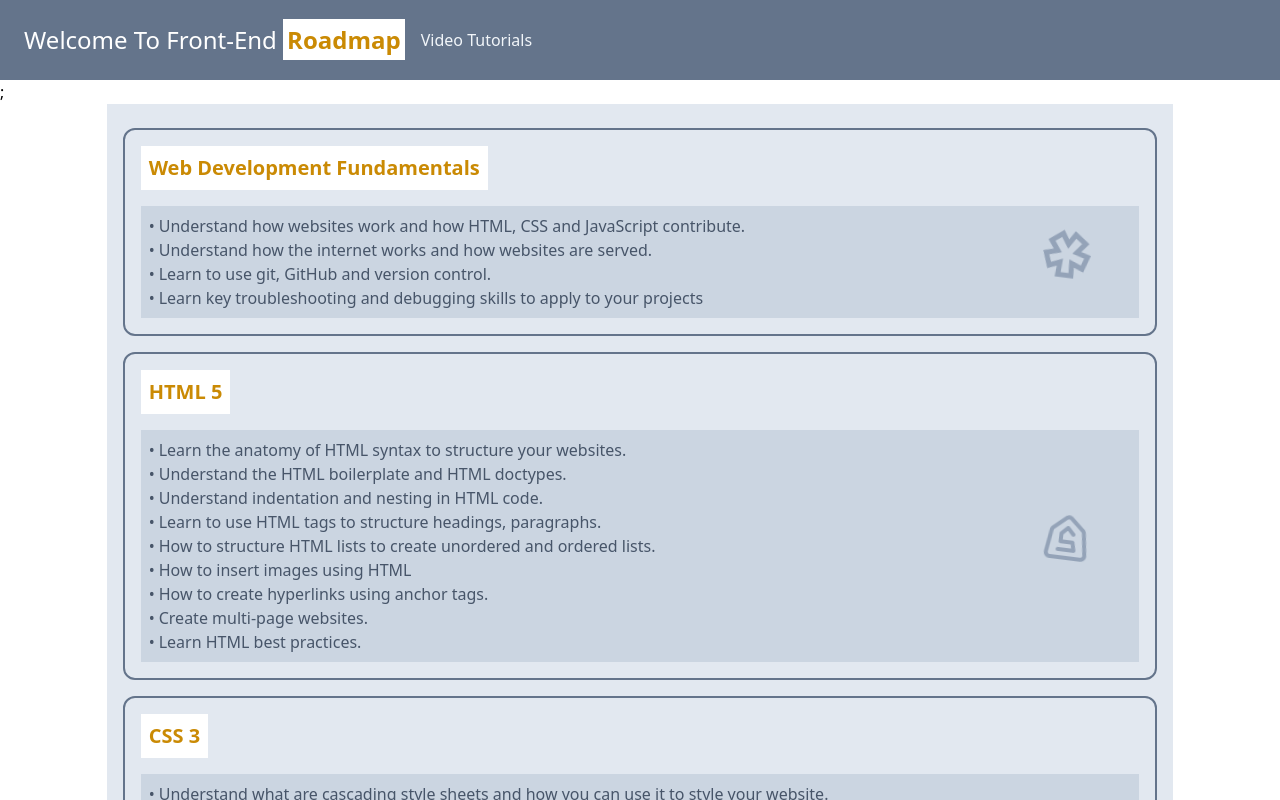
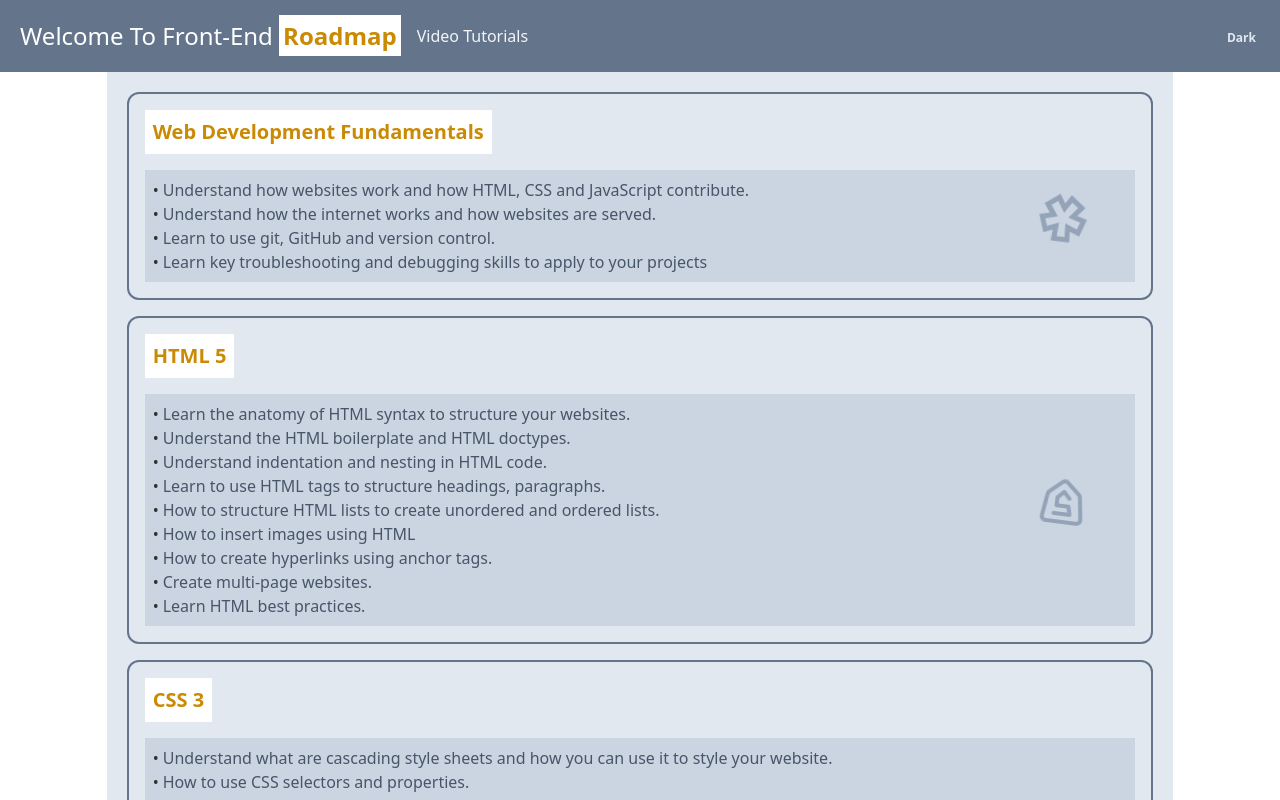
Before and after one commit to sarkuzb/roadmap, a React (Vite) app: page / in a window 1280 px wide. Shown: the top 800 px of the page. Built offline with nearby package versions, Linux system fonts and the light colour scheme.

Commit message:
Dark || Light modes added

```diff
--- a/src/Roadmap.jsx
+++ b/src/Roadmap.jsx
@@ -1,5 +1,4 @@
 import { useState } from "react";
-import { Informations } from "./data";
 import { ShowMoreInfo } from "./data";
 import { JavaScript } from "./data";
 import { VideoTutorial } from "./videtutorials";
@@ -13,6 +12,8 @@ import BackToTopHere from "./components/backToTopButton";
 
 import { Header, VideoTutorials } from "./components/header";
 import VideoScrollProvider from "./context/videosectionscroll";
+
+import Info from "./components/information";
 
 import Bottom from "./components/bottom";
 
@@ -28,39 +29,7 @@ function Roadmap() {
         <Header />
         <div className="Main mx-auto max-w-full 2xl:w-10/12 xl:w-10/12 lg:w-10/12 md:w-10/12 sm:w-10/12  bg-slate-200 pb-2 pt-2">
           {/* roadmap */}
-          {Informations.map((info) => (
-            <div
-              key={info.id}
-              className="border-2 border-slate-500 rounded-xl p-4 m-4"
-            >
-              <div>
-                <p className="bg-white inline-block p-2 text-xl font-semibold text-yellow-600">
-                  {info.direction}
-                </p>
-              </div>
-              <ul className="bg-slate-300 mt-4 p-2 text-slate-600 font-light">
-                <div className="flex flex-col items-center md:flex-row justify-between">
-                  <div>
-                    {info.informa.map((item, index) => (
-                      <li key={index}>
-                        <span className="pr-1">•</span>
-                        <span className="hover:text-slate-800 hover:font-semibold transition-all duration-100 cursor-pointer">
-                          {item}
-                        </span>
-                      </li>
-                    ))}
-                  </div>
-                  <div className="sm:flex sm:justify-center md:flex md:items-center lg:mr-10 sm:mr-5">
-                    <img
-                      className="Image w-10 my-4 md:mt-0 sm:w-10 md:w-12"
-                      src={info.image}
-                      alt=""
-                    />
-                  </div>
-                </div>
-              </ul>
-            </div>
-          ))}
+          <Info />
 
           {/* roadmap */}
           <div
@@ -78,7 +47,7 @@ function Roadmap() {
                     {info.direction}
                   </p>
                 </div>
-                <ul className="bg-slate-300 mt-4 p-2 text-slate-600 font-light">
+                <ul className="Ulli mt-4 p-2 text-slate-600 font-light">
                   <div className="flex flex-row justify-between">
                     <div>
                       {info.informa.map((item, index) => (
@@ -114,7 +83,7 @@ function Roadmap() {
                     #main
                   </p>
                 </div>
-                <ul className="bg-slate-300 mt-4 p-2 text-slate-600 font-light">
+                <ul className="Ulli mt-4 p-2 text-slate-600 font-light">
                   <div className="flex flex-row justify-between">
                     <div>
                       {info.informa.map((item, index) => (
@@ -150,7 +119,7 @@ function Roadmap() {
                     #main
                   </p>
                 </div>
-                <ul className="bg-slate-300 mt-4 p-2 text-slate-600 font-light">
+                <ul className="Ulli mt-4 p-2 text-slate-600 font-light">
                   <div className="flex flex-row justify-between">
                     <div>
                       {info.informa.map((item, index) => (
@@ -186,7 +155,7 @@ function Roadmap() {
                     #main
                   </p>
                 </div>
-                <ul className="bg-slate-300 mt-4 p-2 text-slate-600 font-light">
+                <ul className="Ulli mt-4 p-2 text-slate-600 font-light">
                   <div className="flex flex-row justify-between">
                     <div>
                       {info.informa.map((item, index) => (
@@ -219,7 +188,7 @@ function Roadmap() {
                     {info.direction}
                   </p>
                 </div>
-                <ul className="bg-slate-300 mt-4 p-2 text-slate-600 font-light">
+                <ul className="Ulli mt-4 p-2 text-slate-600 font-light">
                   <div className="flex flex-row justify-between">
                     <div>
                       {info.informa.map((item, index) => (
@@ -260,7 +229,7 @@ function Roadmap() {
               {VideoTutorial.map((info) => (
                 <div
                   key={info.link}
-                  className="flex sm:w-5/12 md:w-5/12 lg:w-3/12 xl:w-3/12 2xl:w-3/12 items-center justify-center bg-slate-300 p-4 sm:p-2 lg:p-3 2xl:p-4"
+                  className="flex sm:w-5/12 md:w-5/12 lg:w-3/12 xl:w-3/12 2xl:w-3/12 items-center justify-center Ulli bg-slate-300 p-4 sm:p-2 lg:p-3 2xl:p-4"
                 >
                   <div className="flex sm:w-full md:w-full lg:w-full xl:w-full 2xl:w-full  flex-col border-4 rounded border-white max-w-xs hover:scale-105 hover:shadow-xl hover:shadow-black/30 transition duration-100">
                     <a
@@ -288,7 +257,7 @@ function Roadmap() {
               {VideoTutorialTwo.map((info) => (
                 <div
                   key={info.id}
-                  className="flex sm:w-5/12 md:w-5/12 lg:w-3/12 xl:w-1/4 2xl:w-1/4 items-center justify-center bg-slate-300 p-4"
+                  className="flex sm:w-5/12 md:w-5/12 lg:w-3/12 xl:w-1/4 2xl:w-1/4 items-center justify-center Ulli bg-slate-300 p-4"
                 >
                   <div className="flex sm:w-full md:w-full lg:w-full xl:w-full 2xl:w-full flex-col border-4 rounded border-white max-w-xs hover:scale-105 hover:shadow-xl hover:shadow-black/30 transition duration-100">
                     <a
--- a/src/components/header.jsx
+++ b/src/components/header.jsx
@@ -1,11 +1,21 @@
-import React, { useContext } from "react";
+import React, { useContext, useState, useEffect } from "react";
 import { ScrollRef } from "../context/videosectionscroll";
 
 const Header = () => {
   const { scrollToVideoSection } = useContext(ScrollRef);
+
+  const [theme, setTheme] = useState("light");
+
+  useEffect(() => {
+    document.documentElement.setAttribute("data-theme", theme);
+  }, [theme]);
+
+  const toggleTheme = () => {
+    setTheme(theme === "light" ? "dark" : "light");
+  };
   return (
     <>
-      <div className="flex flex-col sm:flex-row items-center justify-start p-2 bg-slate-500">
+      <div className="flex flex-col sm:flex-row items-center justify-start p-2 bg-slate-500 highlight">
         <div className="">
           <p className="inline-block p-4 text-white text-2xl font-light">
             Welcome To Front-End{" "}
@@ -15,6 +25,7 @@ const Header = () => {
           </p>
         </div>
         <div className="flex gap-4">
+          <div>
             <button
               className="text-md font-light text-slate-100 after-line after:bg-slate-200"
               onClick={scrollToVideoSection}
@@ -22,8 +33,17 @@ const Header = () => {
               Video Tutorials
             </button>
           </div>
+
+          <div className="absolute right-6">
+            <button
+              onClick={toggleTheme}
+              className="font-semibold text-xs text-slate-200 hover:text-white"
+            >
+              {theme === "light" ? "Dark" : "Light"}
+            </button>
           </div>
-      ;
+        </div>
+      </div>
     </>
   );
 };
--- /dev/null
+++ b/src/components/information.jsx
@@ -0,0 +1,43 @@
+import { Informations } from "../data";
+
+const Info = () => (
+  <>
+    {Informations.map((info) => (
+      <div
+        key={info.id}
+        className="border-2 border-slate-500 rounded-xl p-4 m-4"
+      >
+        <div>
+          <p className="bg-white inline-block p-2 text-xl font-semibold text-yellow-600">
+            {info.direction}
+          </p>
+        </div>
+        <div className="Ulli mt-4 p-2 text-slate-600 font-light">
+          <div className="flex flex-col items-center md:flex-row justify-between">
+            {/* List items */}
+            <ul>
+              {info.informa.map((item, index) => (
+                <li key={index}>
+                  <span className="pr-1">•</span>
+                  <span className="hover:text-slate-800 UlliText hover:font-semibold transition-all duration-100 cursor-pointer">
+                    {item}
+                  </span>
+                </li>
+              ))}
+            </ul>
+            {/* Image */}
+            <div className="sm:flex sm:justify-center md:flex md:items-center lg:mr-10 sm:mr-5">
+              <img
+                className="Image w-10 my-4 md:mt-0 sm:w-10 md:w-12"
+                src={info.image}
+                alt=""
+              />
+            </div>
+          </div>
+        </div>
+      </div>
+    ))}
+  </>
+);
+
+export default Info;
--- a/src/index.css
+++ b/src/index.css
@@ -2,8 +2,71 @@
 @tailwind components;
 @tailwind utilities;
 
+:root {
+  --bg-color: #ffffff;
+  --text-color: #333333;
+  --highlight-bg: rgb(100 116 139);
+  --Main-bg: rgb(226 232 240);
+  --Ulli-bg: rgb(203 213 225);
+  --Image-opacity: 1;
+  --UlliText-color: rgb(71 85 105);
+  --UlliText-hover-color: rgb(30 41 59);
+}
+
+[data-theme="dark"] {
+  --bg-color: #414141;
+  --text-color: #f5f5f5;
+  --highlight-bg: rgb(40, 40, 40);
+  --Main-bg: rgb(52, 52, 49);
+  --Ulli-bg: #414141;
+  --Image-opacity: 0.3;
+  --UlliText-color: rgb(203, 203, 203);
+  --UlliText-hover-color: rgb(255, 255, 255);
+}
+
+.highlight {
+  background-color: var(--highlight-bg);
+  color: var(--highlight-text);
+  padding: 0.25rem;
+  font-weight: bold;
+  transition: background-color 0.3s ease, color 0.3s ease;
+}
+
+.Bottom {
+  background-color: var(--highlight-bg);
+  color: var(--highlight-text);
+  padding: 0.25rem;
+  font-weight: bold;
+  transition: background-color 0.3s ease, color 0.3s ease;
+}
+
+.Main {
+  background-color: var(--Main-bg);
+  color: var(--highlight-text);
+  padding: 0.25rem;
+  font-weight: bold;
+  transition: background-color 0.3s ease, color 0.3s ease;
+}
+
+.Ulli {
+  background-color: var(--Ulli-bg);
+  color: var(--highlight-text);
+  transition: background-color 0.3s ease, color 100ms;
+}
+
+.UlliText {
+  color: var(--UlliText-color);
+}
+
+.UlliText:hover {
+  color: var(--UlliText-hover-color);
+}
+
 .Body {
   margin: auto;
+  background-color: var(--bg-color);
+  color: var(--text-color);
+  transition: background-color 0.3s, color 0.3s;
 }
 
 .Main {
@@ -13,6 +76,8 @@
 
 .Image {
   animation: rotateImage 11s linear infinite;
+  opacity: var(--Image-opacity);
+  transition: opacity 0.3s ease;
 }
 
 @keyframes rotateImage {
```
Lines whose indentation alone changed are shown as unchanged.
